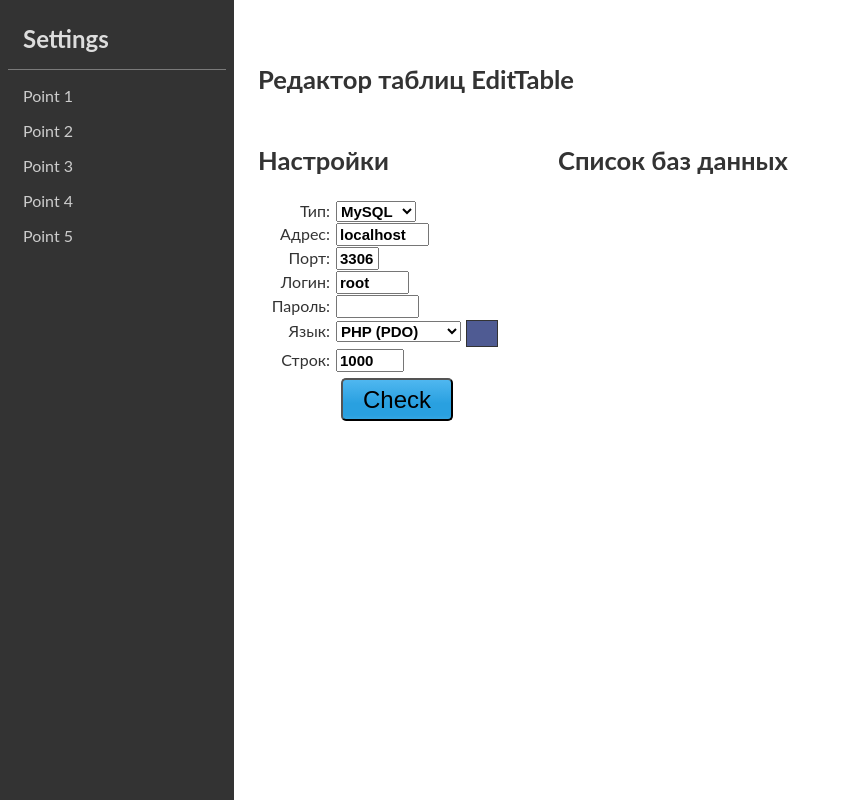
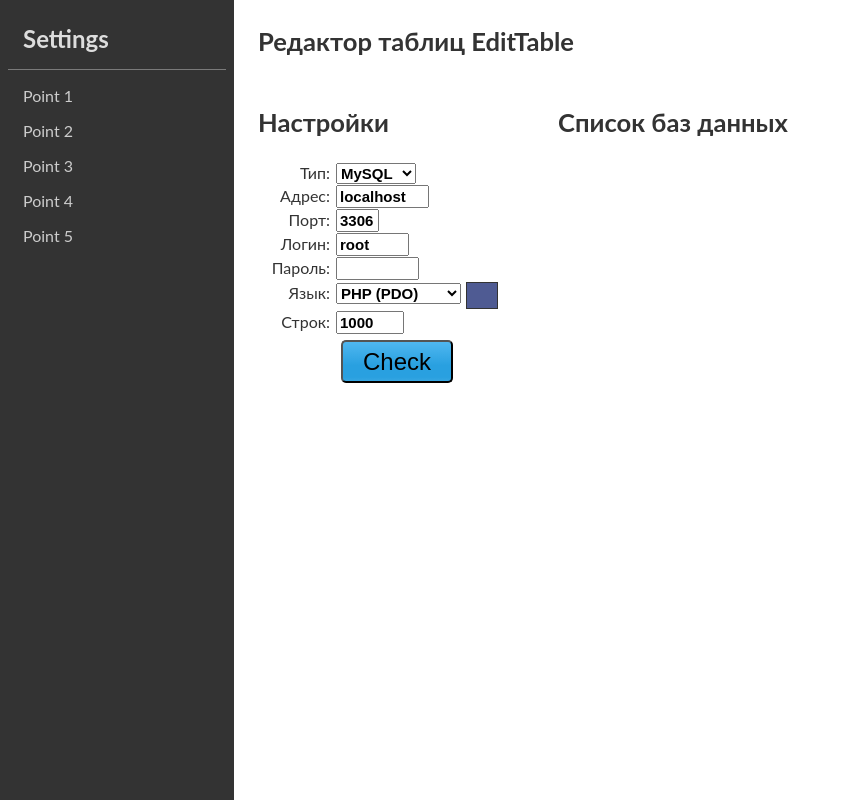
Before and after one commit to alex1543/EditTable, a plain HTML site: page index.html in a window 1280 px wide. Shown: the whole page, without its empty margins (0-842 px from the left). Drawn offline with Linux system fonts and the light colour scheme.

Commit message:
css is fix

```diff
--- a/style.css
+++ b/style.css
@@ -5,7 +5,9 @@
     color: #333;
     background: #fff;
 }
-
+header, nav {
+    height: 0;
+}
 aside {
 	width: 234px;
     background: #333;
```
